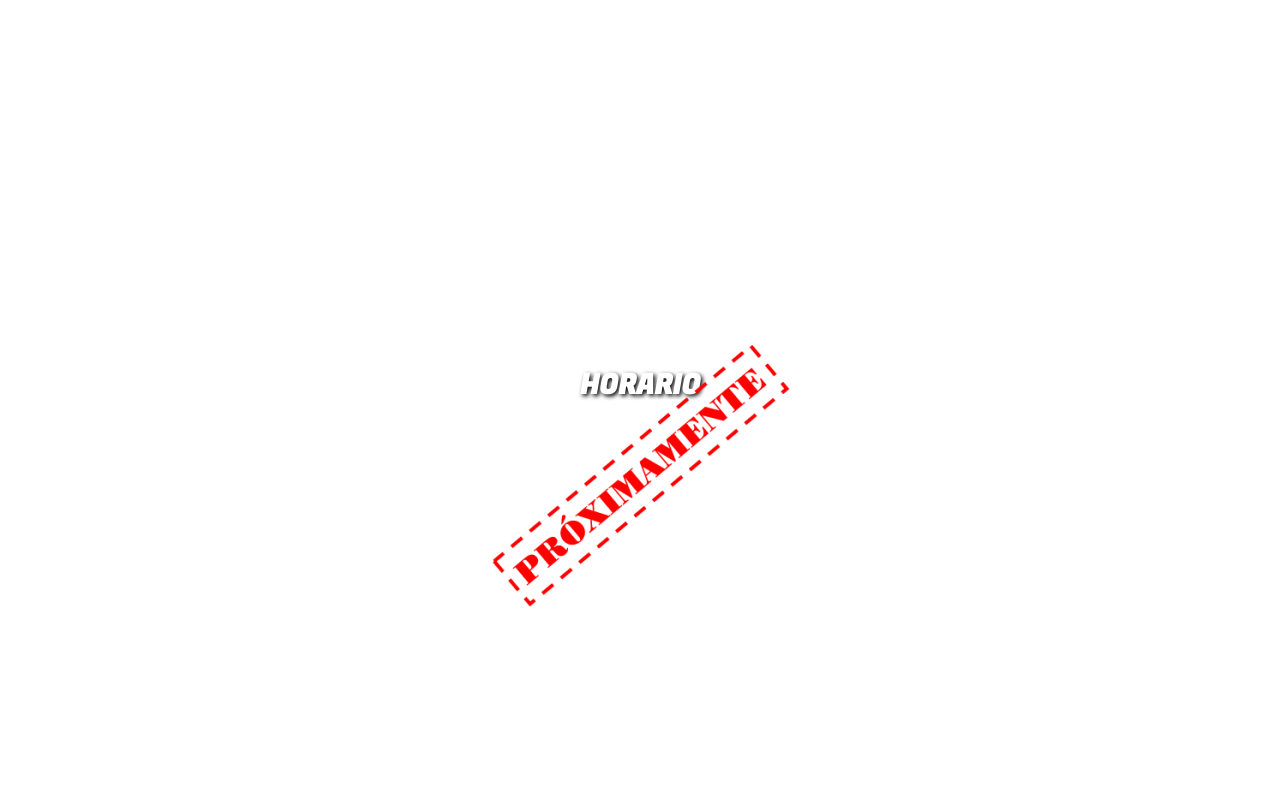
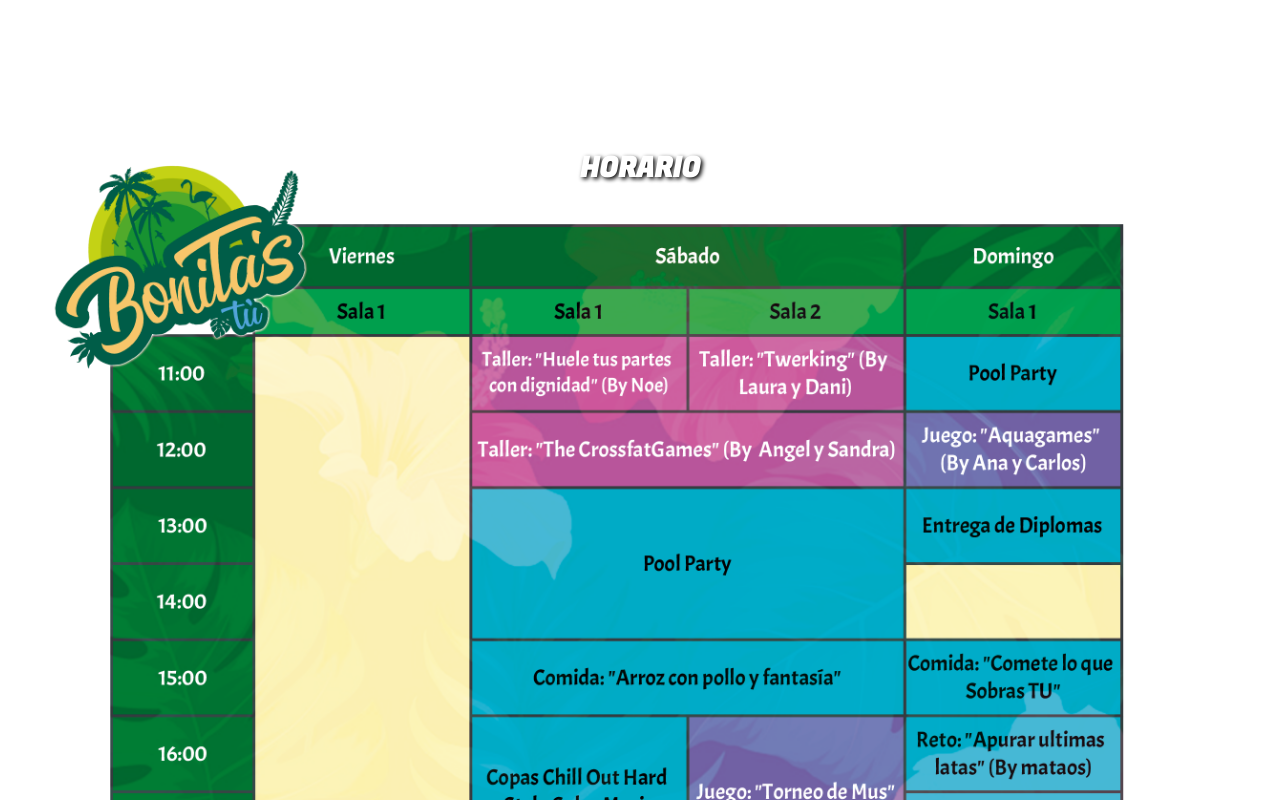
Before and after one commit to elbekario/bonitas-tu-festival, an Angular app: page / in a window 1280 px wide. Shown: the part 3200-4000 px from the top of the page. Built offline with nearby package versions, Linux system fonts and the light colour scheme.

Commit message:
feat(): 2020 schedule

```diff
--- a/src/app/2020/app.component.ts
+++ b/src/app/2020/app.component.ts
@@ -18,7 +18,7 @@ export class App2020Component {
     );
   }
   date = '24 de julio - 26 de julio';
-  schedule = '../assets/comingsoon.png';
+  schedule = '../assets/BonitasTuHorario2020.png';
 
   constructor(private readonly sanitizer: DomSanitizer) {}
 }
```
Also changed, not shown: src/assets/BonitasTuHorario2020.png (added).
